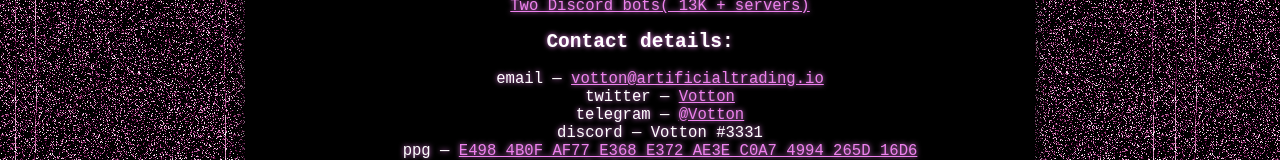
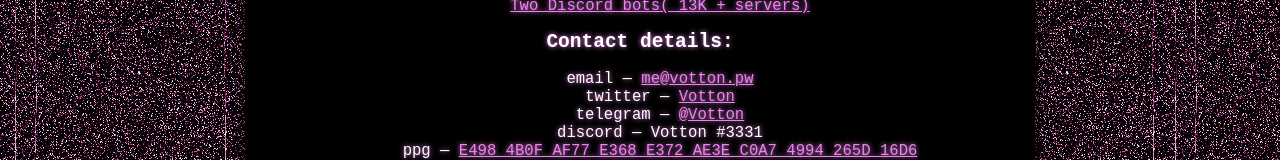
Before and after one commit to VottonDev/vottondev.github.io, a Next.js app: page / in a window 1280 px wide. Shown: the part 316-476 px from the top of the page. Built offline with nearby package versions, Linux system fonts and the light colour scheme.

Commit message:
Update e-mail address

```diff
--- a/pages/index.js
+++ b/pages/index.js
@@ -76,8 +76,8 @@ export default function Home() {
           <ul>
             <li>
               email &mdash;{" "}
-              <a href="mailto:votton@artificialtrading.io">
-                votton@artificialtrading.io
+              <a href="mailto:me@votton.pw">
+                me@votton.pw
               </a>
             </li>
             <li>
```
